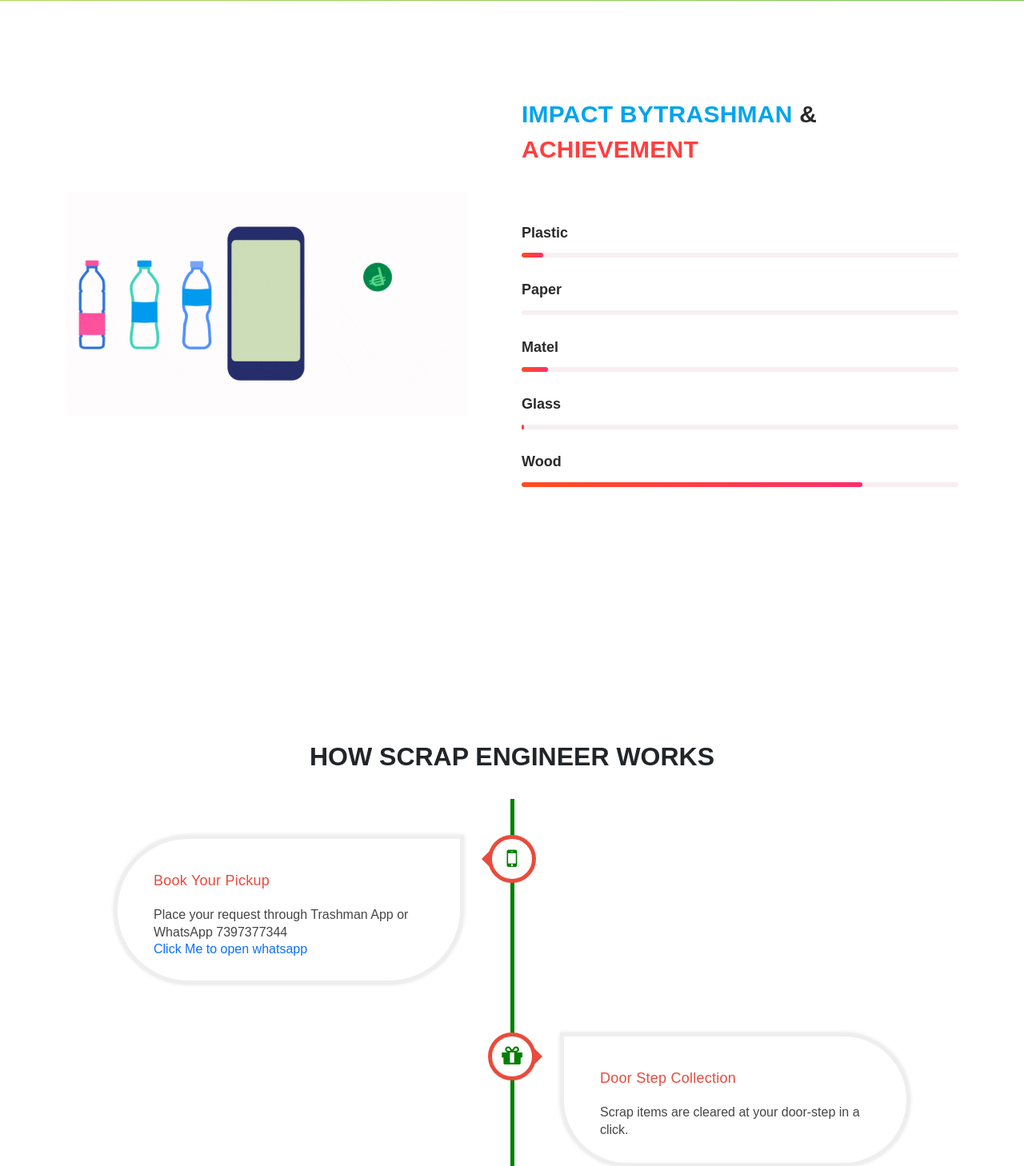
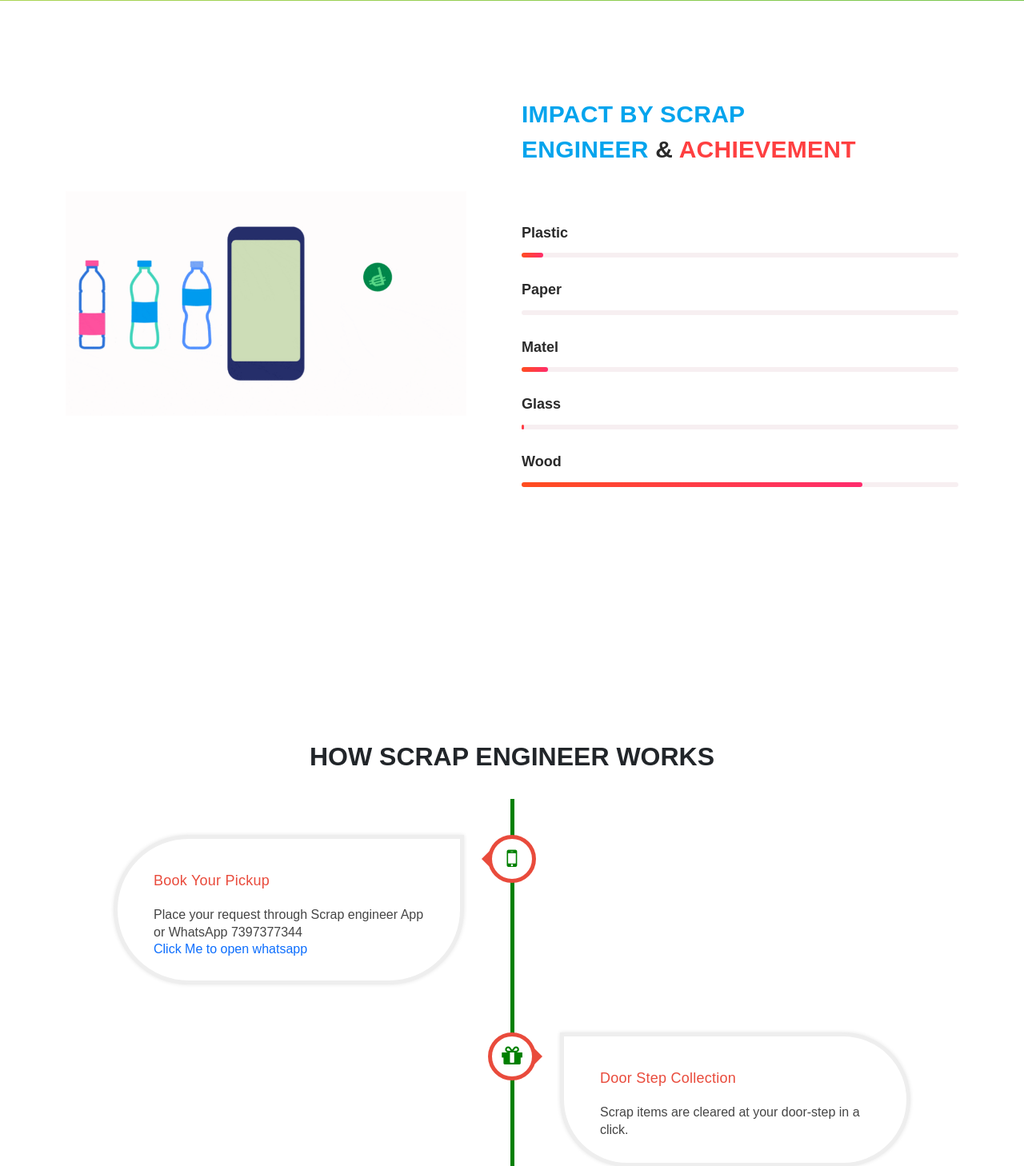
Before and after one commit to ahamedlimras66/SCRAP-ENGINEER, a Flask app: page / in a window 1280 px wide; the page is wider, and only the part inside the window is pictured. Shown: the part 1382-2840 px from the top of that part at 80% size. Run offline with Flask 2, Linux system fonts and the light colour scheme; some libraries are stand-ins or nearby versions.

Commit message:
lkkugjjej

```diff
--- a/templates/home.html
+++ b/templates/home.html
@@ -442,7 +442,7 @@
           <div class="section-heading">
             <h2>
 
- <em>IMPACT BYTRASHMAN</em>  &amp; <span>ACHIEVEMENT</span></h2>
+ <em>IMPACT BY SCRAP ENGINEER</em>  &amp; <span>ACHIEVEMENT</span></h2>
           </div>
           <br>
               <br>
@@ -524,7 +524,7 @@
 
 
                                 <p>
-                                  Place your request through Trashman App or WhatsApp 7397377344
+                                  Place your request through Scrap engineer App or WhatsApp 7397377344
                                     <h6> <a href="https://wa.me/917397377344/?text= Hai scrap engineer i have some order for you ,contact me soon! ">Click Me to open whatsapp</a></span></h6>
                                 </p>
                             </div>
```
Also changed, not shown: 1 other file.
